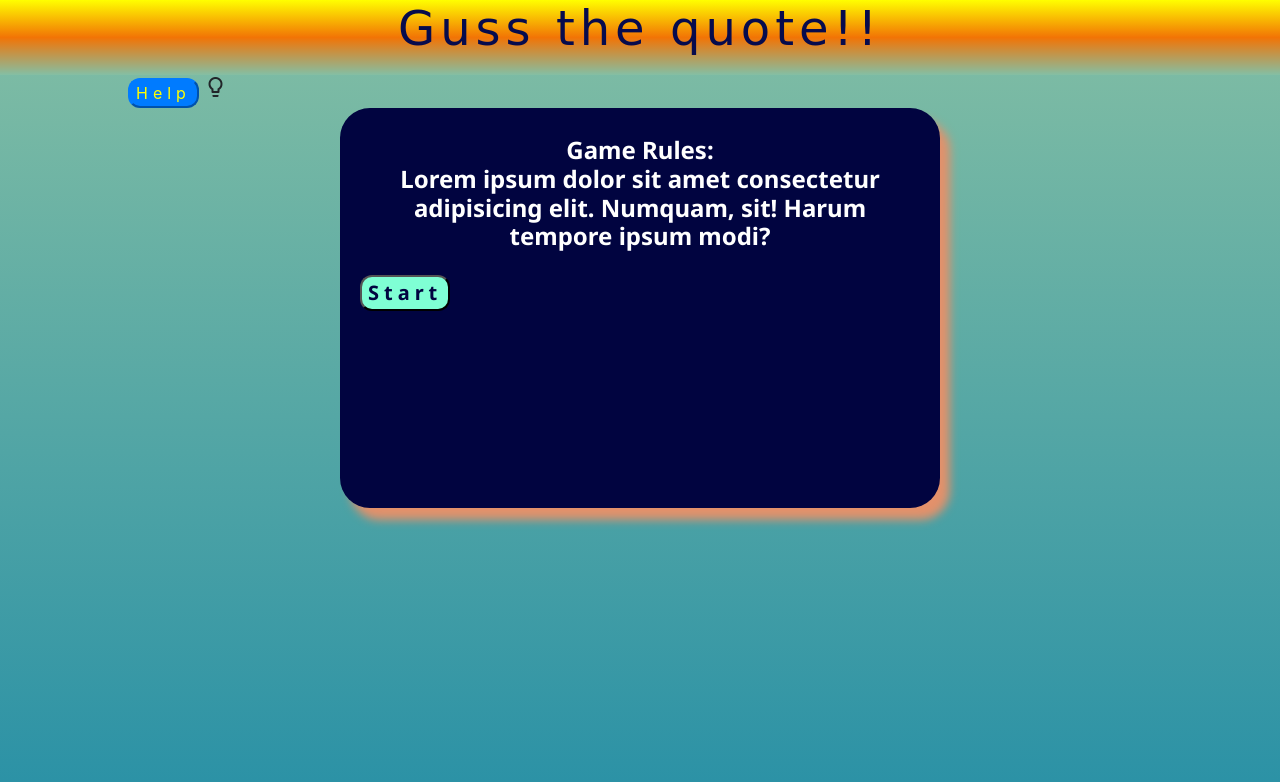
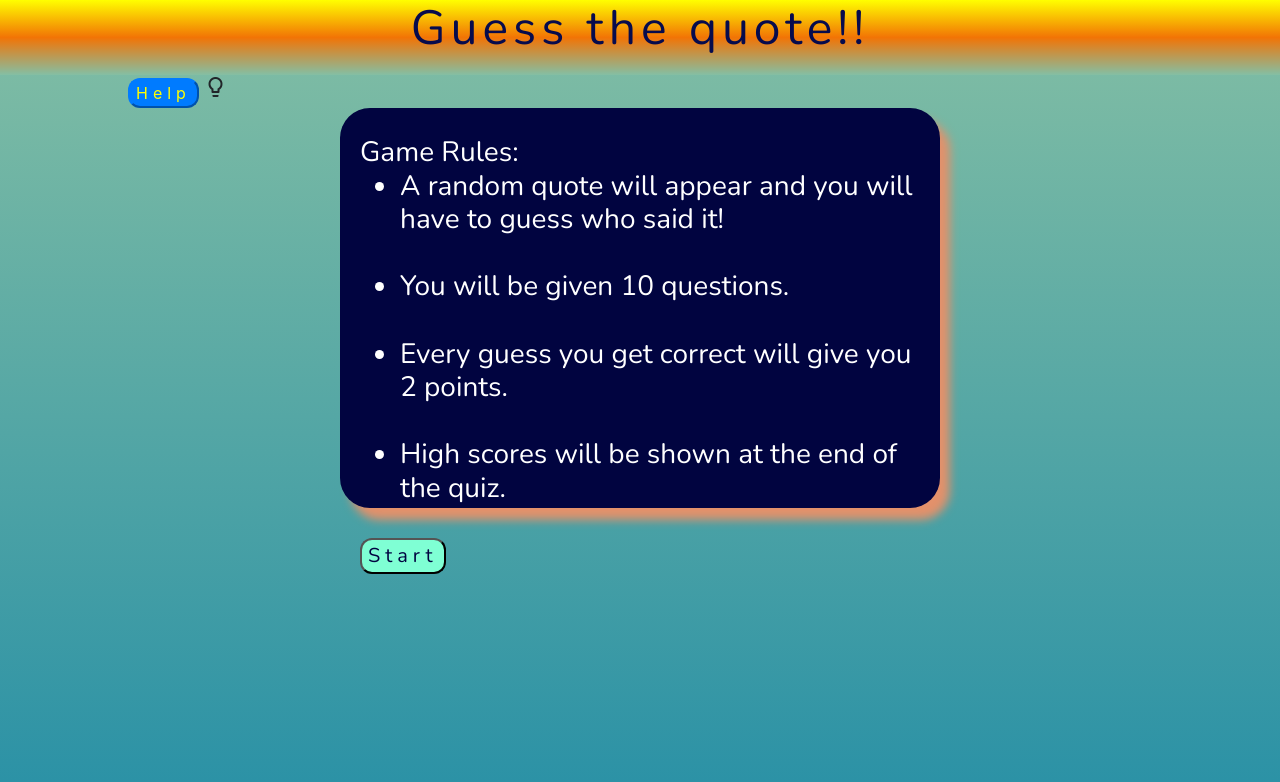
Before and after one commit to ggandara8/Guess-The-Quote, a website: page public/index.html in a window 1280 px wide. Drawn offline with nearby package versions, Linux system fonts and the light colour scheme; a web font is replaced by a local one.

Commit message:
Add files via upload

```diff
--- a/public/index.html
+++ b/public/index.html
@@ -9,22 +9,38 @@
     integrity="sha384-9aIt2nRpC12Uk9gS9baDl411NQApFmC26EwAOH8WgZl5MYYxFfc+NcPb1dKGj7Sk" crossorigin="anonymous">
   <script src="https://cdnjs.cloudflare.com/ajax/libs/jquery/3.2.1/jquery.min.js"></script>
   <link rel="stylesheet" href="stylesheets/style.css">
-  <link href="https://fonts.googleapis.com/css2?family=Grenze+Gotisch:wght@600&family=Noto+Sans:wght@700&display=swap"
-    rel="stylesheet">
+  <link href="https://fonts.googleapis.com/css2?family=Nunito:wght@300&display=swap" rel="stylesheet">
   <link href="https://fonts.googleapis.com/icon?family=Material+Icons" rel="stylesheet">
 </head>
 
 <body>
   <header>
-    <h2 class="title">Guss the quote!!</h3>
+    <h2 class="title">Guess the quote!!</h3>
   </header>
   <button class="btn-primary help">Help</button>
   <i class="large material-icons" title="Click help to eliminate one option">lightbulb_outline</i>
   <div class="container">
     <h6 class="quote"></h6>
-    <h4 class="rules">Game Rules:<br>
-      Lorem ipsum dolor sit amet consectetur adipisicing elit. Numquam, sit! Harum tempore ipsum modi?</h4>
+    <h3 class="rules">Game Rules:
+      <br>
+      <!-- Unlisted form of rules goes here -->
+      <ul>
+        <li>A random quote will appear and you will have to guess who said it!</li>
+        <br>
+        <li>You will be given 10 questions.</li>
+        <br>
+        <li>Every guess you get correct will give you 2 points.</li>
+        <br>
+        <li>High scores will be shown at the end of the quiz.</li>
+      </ul>
+    </h3>
+
+    <!-- Start button -->
+
     <button class="start">Start</button>
+
+    <!-- Options for quotes go here -->
+
     <div class="form-check">
       <input class="form-check-input" type="radio" name="option" value="option1" id="exampleRadios1">
       <label class="form-check-label author1" for="exampleRadios1">
--- a/public/stylesheets/style.css
+++ b/public/stylesheets/style.css
@@ -36,10 +36,16 @@ body{
 
 .title{
   color: #070b4d;
-  font-family: 'Grenze Gotisch', cursive;
+  font-family: 'Nunito', sans-serif;
   font-size: 48px;
   letter-spacing: 5px;
 }
+
+.rules{
+font-family: 'Nunito', sans-serif;
+text-align: initial;
+}
+
 header{
   text-align: center;
   background-image: linear-gradient(yellow, #F27405,#84BFA4);
@@ -59,7 +65,7 @@ header{
   text-align: center;
   color: white;
   font-size: 20px;
-  font-family: 'Noto Sans', sans-serif;
+  font-family: 'Nunito', sans-serif;
   box-shadow:  10px 12px 10px #E3916B;
 }
 
@@ -74,7 +80,7 @@ color:#1b6e83;
   .header{
     text-align: center;
     background-image: linear-gradient(yellow, #F27405,#84BFA4);
-    font-family: ‘Noto Sans’, sans-serif;
+    font-family: 'Nunito', sans-serif;
     max-width: 100%;
     }
   .container{
@@ -87,7 +93,11 @@ color:#1b6e83;
     text-align: center;
     color: white;
     font-size: 14px;
-    font-family: ‘Noto Sans’, sans-serif;
+    font-family: 'Nunito', sans-serif;
     box-shadow:  10px 12px 10px #E3916B;
   }
 }
+
+.login{
+  font-family: 'Nunito', sans-serif;
+}
```
